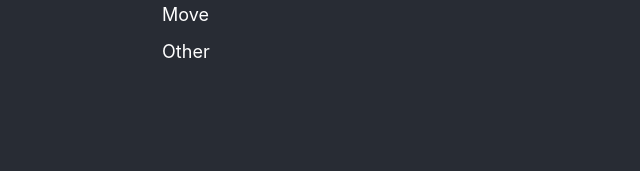
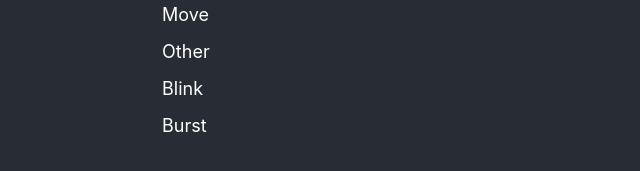
Before and after one commit to craftyplans/duelforte, a React (Create React App) app in the folder js/skyrmysh/: page / in a window 1280 px wide. Shown: the part 547-718 px from the top of the page, without its empty margins (319-959 px from the left). Built offline with nearby package versions, Linux system fonts and the light colour scheme.

Commit message:
character now has card list. fixes #4

```diff
--- a/js/skyrmysh/src/App.js
+++ b/js/skyrmysh/src/App.js
@@ -1,7 +1,6 @@
 import React from 'react';
 import logo from './skyrmysh-logo.png';
 import './App.css';
-import cards from './cards.json'
 import character from './character.json'
 
 class Card extends React.Component {
@@ -33,7 +32,7 @@ function App() {
             <div className="body">
             <p>{character.name}, select up to {character.actions} cards.</p>
             <div className="card-list">
-            {cards.map(c => <Card content={c} />)}
+            {character.cards.map(c => <Card content={c} />)}
         </div>
             </div>
         </div>
--- a/js/skyrmysh/src/cards.json
+++ /dev/null
@@ -1,13 +0,0 @@
-[
-    "Quick Attack",
-    "Hard Attack",
-    "Precise Attack",
-    "Cast Spell",
-    "Quick Defend",
-    "Hard Defend",
-    "Precise Defend",
-    "Focus",
-    "Full",
-    "Move",
-    "Other"
-]
--- a/js/skyrmysh/src/character.json
+++ b/js/skyrmysh/src/character.json
@@ -1,4 +1,19 @@
 {
     "name" : "Steve",
-    "actions" : 2
+    "actions" : 2,
+    "cards" : [
+        "Quick Attack",
+        "Hard Attack",
+        "Precise Attack",
+        "Cast Spell",
+        "Quick Defend",
+        "Hard Defend",
+        "Precise Defend",
+        "Focus",
+        "Full",
+        "Move",
+        "Other",
+        "Blink",
+        "Burst"
+    ]
 }
```
